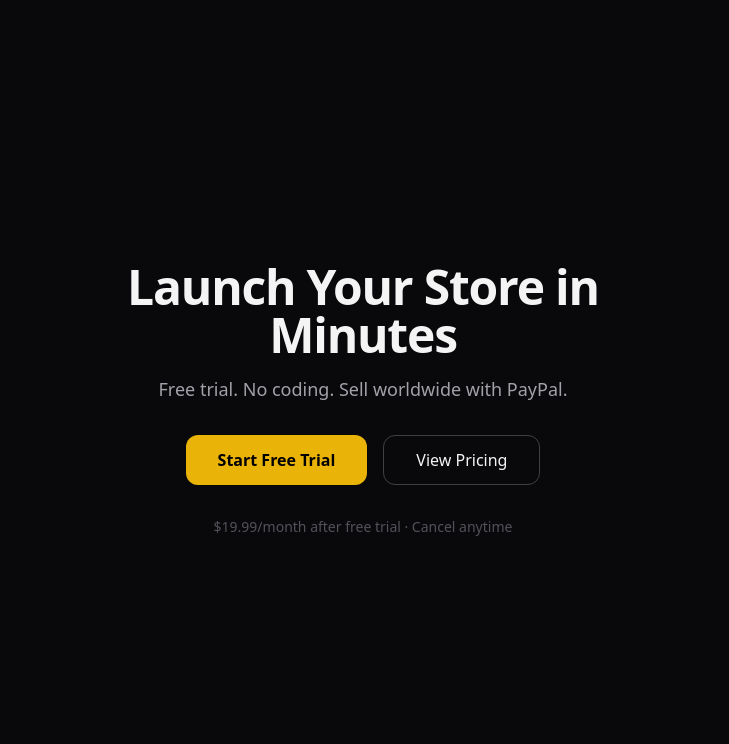
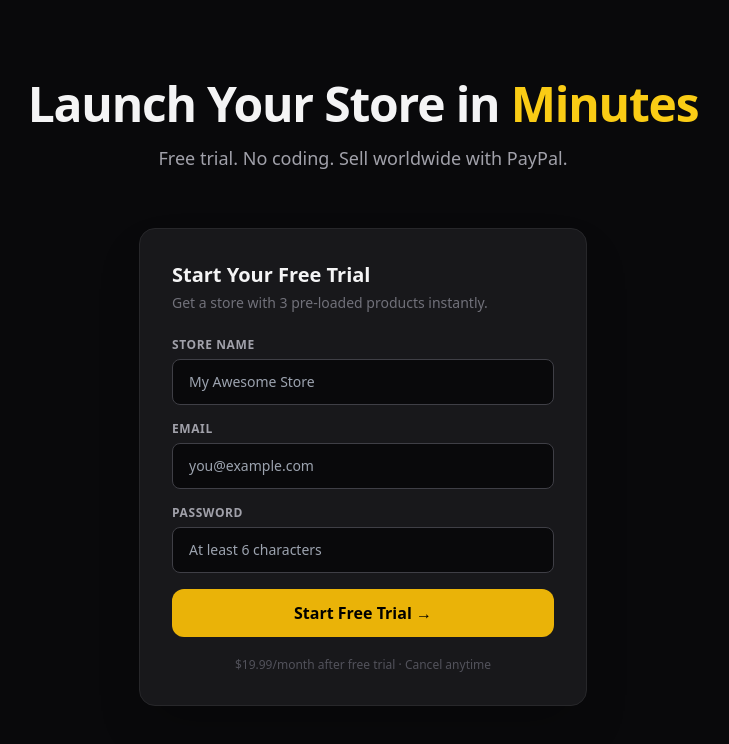
Before and after one commit to fv1388/GCCshop, a Next.js app: page /platform in a window 1280 px wide. Shown: the top 744 px of the page, without its empty margins (277-1006 px from the left). Built offline with nearby package versions, Linux system fonts and the light colour scheme.

Commit message:
feat: add merchant registration form to platform page

```diff
--- a/src/app/platform/page.tsx
+++ b/src/app/platform/page.tsx
@@ -1,22 +1,135 @@
+'use client';
+
+import { useState } from 'react';
+
 export default function PlatformPage() {
+  const [email, setEmail] = useState('');
+  const [password, setPassword] = useState('');
+  const [storeName, setStoreName] = useState('');
+  const [loading, setLoading] = useState(false);
+  const [result, setResult] = useState<{ success: boolean; message: string; storeUrl?: string } | null>(null);
+
+  async function handleSubmit(e: React.FormEvent) {
+    e.preventDefault();
+    setLoading(true);
+    setResult(null);
+    try {
+      const res = await fetch('/api/admin/register', {
+        method: 'POST',
+        headers: { 'Content-Type': 'application/json' },
+        body: JSON.stringify({ email, password, storeName }),
+      });
+      const data = await res.json();
+      if (res.ok && data.success) {
+        setResult({
+          success: true,
+          message: 'Your store is ready!',
+          storeUrl: data.storeUrl,
+        });
+      } else {
+        setResult({ success: false, message: data.error || 'Registration failed' });
+      }
+    } catch (err) {
+      setResult({ success: false, message: 'Network error. Please try again.' });
+    } finally {
+      setLoading(false);
+    }
+  }
+
   return (
-    <div className="min-h-screen bg-zinc-950 text-zinc-100 flex items-center justify-center">
-      <div className="max-w-2xl mx-auto text-center px-4">
+    <div className="min-h-screen bg-zinc-950 text-zinc-100">
+      <div className="max-w-3xl mx-auto px-4 py-20">
+        {/* Hero */}
+        <div className="text-center mb-14">
           <h1 className="text-5xl font-black tracking-tight">
-          Launch Your Store in Minutes
+            Launch Your Store in <span className="text-yellow-400">Minutes</span>
           </h1>
           <p className="text-zinc-400 mt-4 text-lg">
             Free trial. No coding. Sell worldwide with PayPal.
           </p>
-        <div className="mt-8 flex gap-4 justify-center">
-          <button className="bg-yellow-500 hover:bg-yellow-400 text-black font-bold px-8 py-3 rounded-xl">
-            Start Free Trial
+        </div>
+
+        {/* Register form */}
+        <div className="bg-zinc-900 border border-zinc-800 rounded-2xl p-8 shadow-2xl max-w-md mx-auto">
+          <h2 className="text-xl font-black mb-1">Start Your Free Trial</h2>
+          <p className="text-zinc-500 text-sm mb-6">
+            Get a store with 3 pre-loaded products instantly.
+          </p>
+
+          {result && (
+            <div
+              className={`mb-5 p-3 rounded-lg text-sm ${
+                result.success
+                  ? 'bg-emerald-950/40 border border-emerald-700 text-emerald-300'
+                  : 'bg-red-950/40 border border-red-800 text-red-300'
+              }`}
+            >
+              {result.success ? (
+                <>
+                  <p className="font-bold">{result.message}</p>
+                  <p className="mt-1 break-all">Your store URL: {result.storeUrl}</p>
+                  <p className="mt-1 text-xs opacity-80">Save this URL — it is your storefront address.</p>
+                </>
+              ) : (
+                <p>{result.message}</p>
+              )}
+            </div>
+          )}
+
+          <form onSubmit={handleSubmit} className="space-y-4">
+            <div>
+              <label className="block text-xs font-bold text-zinc-400 uppercase tracking-wider mb-1.5">
+                Store Name
+              </label>
+              <input
+                type="text"
+                required
+                value={storeName}
+                onChange={(e) => setStoreName(e.target.value)}
+                placeholder="My Awesome Store"
+                className="w-full bg-zinc-950 border border-zinc-700 rounded-lg px-4 py-3 text-sm focus:outline-none focus:border-yellow-500"
+              />
+            </div>
+            <div>
+              <label className="block text-xs font-bold text-zinc-400 uppercase tracking-wider mb-1.5">
+                Email
+              </label>
+              <input
+                type="email"
+                required
+                value={email}
+                onChange={(e) => setEmail(e.target.value)}
+                placeholder="you@example.com"
+                className="w-full bg-zinc-950 border border-zinc-700 rounded-lg px-4 py-3 text-sm focus:outline-none focus:border-yellow-500"
+              />
+            </div>
+            <div>
+              <label className="block text-xs font-bold text-zinc-400 uppercase tracking-wider mb-1.5">
+                Password
+              </label>
+              <input
+                type="password"
+                required
+                minLength={6}
+                value={password}
+                onChange={(e) => setPassword(e.target.value)}
+                placeholder="At least 6 characters"
+                className="w-full bg-zinc-950 border border-zinc-700 rounded-lg px-4 py-3 text-sm focus:outline-none focus:border-yellow-500"
+              />
+            </div>
+            <button
+              type="submit"
+              disabled={loading}
+              className="w-full bg-yellow-500 hover:bg-yellow-400 disabled:opacity-60 text-black font-bold px-8 py-3 rounded-xl transition"
+            >
+              {loading ? 'Creating your store...' : 'Start Free Trial →'}
             </button>
-          <button className="border border-zinc-700 hover:border-zinc-500 px-8 py-3 rounded-xl">
-            View Pricing
-          </button>
+          </form>
+
+          <p className="text-zinc-600 text-xs mt-5 text-center">
+            $19.99/month after free trial · Cancel anytime
+          </p>
         </div>
-        <p className="text-zinc-600 text-sm mt-8">$19.99/month after free trial · Cancel anytime</p>
       </div>
     </div>
   );
```
Lines whose indentation alone changed are shown as unchanged.
